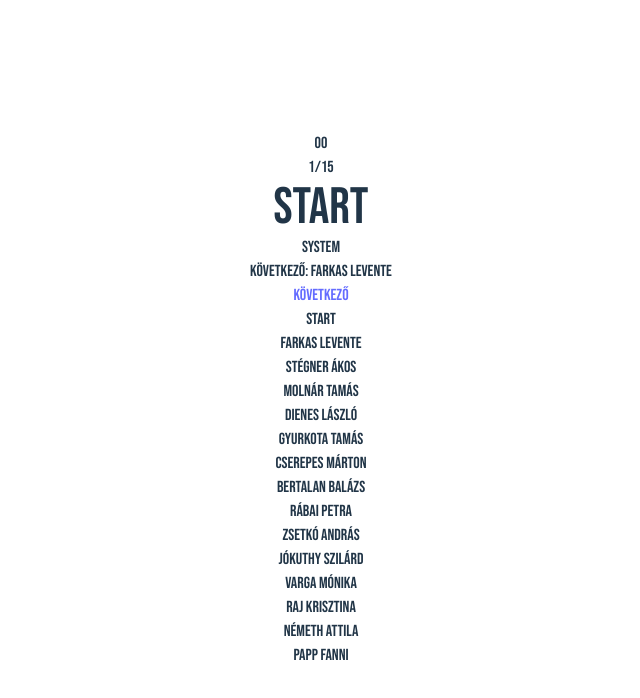
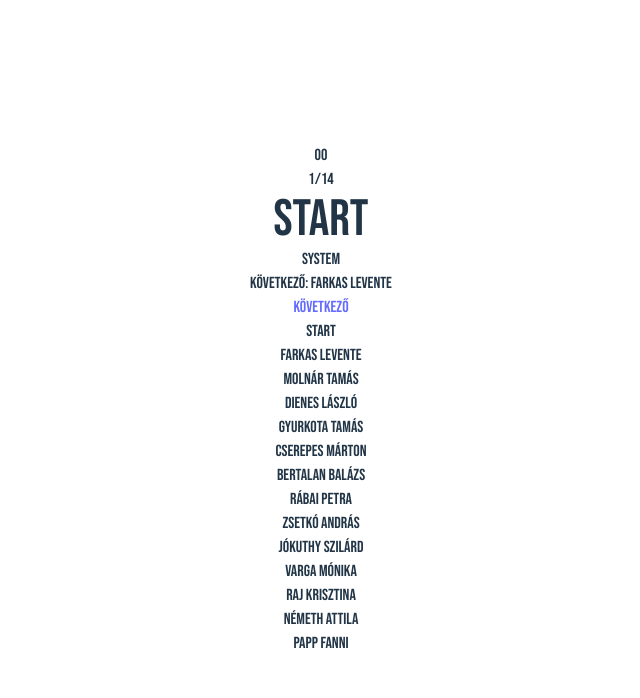
Before and after one commit to Sokamoka/su-order-of-people, a Vue app: page / in a window 1280 px wide. Shown: the top 698 px of the page, without its empty margins (319-959 px from the left). Built offline with nearby package versions, Linux system fonts and the light colour scheme.

Commit message:
Remove me

```diff
--- a/src/constants.js
+++ b/src/constants.js
@@ -7,10 +7,6 @@ export const NAMES = [
   },
   {
     name: "Farkas Levente",
-    stack: "Frontend",
-  },
-  {
-    name: "Stégner Ákos",
     stack: "Frontend",
   },
   {
```
